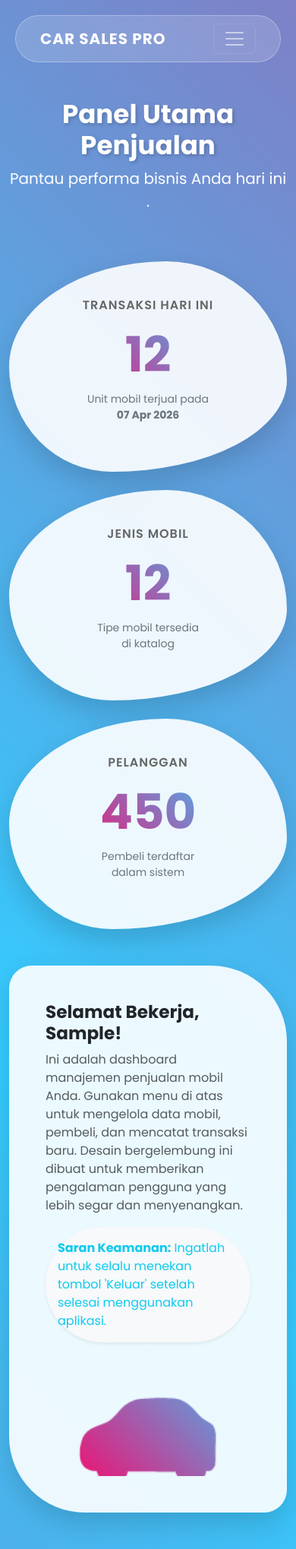
After one commit to RahmaAza/rahmaa, a PHP site: page /dashboard.php in a window 390 px wide. The commit adds this page. Shown: the whole page at 76% size. Run offline with PHP 8.4, Linux system fonts and the light colour scheme; the visitor is signed in with stand-in values (Sample User, id 1).

Commit message:
menambahkan dashboard.php dan jenis_mobil.php

```diff
--- /dev/null
+++ b/dashboard.php
@@ -0,0 +1,207 @@
+<?php
+include 'config.php';
+session_start();
+
+// Proteksi Session
+if (!isset($_SESSION['username'])) {
+    header("Location: login.php");
+    exit();
+}
+
+$username = $_SESSION['username'];
+
+// Query untuk mengambil jumlah transaksi HARI INI (Asumsi tabel 'transaksi' dan kolom 'tgl_transaksi' ada)
+$tgl_sekarang = date('Y-m-d');
+// KONEKSI DB DINONAKTIFKAN UNTUK DEMO CODE, AKTIFKAN JIKA DB SUDAH SIAP
+// $query_today = "SELECT COUNT(*) AS total FROM transaksi WHERE DATE(tgl_transaksi) = '$tgl_sekarang'";
+// $result_today = mysqli_query($conn, $query_today);
+// $data_today = mysqli_fetch_assoc($result_today);
+// $jumlah_transaksi = $data_today['total'] ?? 0;
+$jumlah_transaksi = 12; // DATA DUMMY UNTUK DEMO TAMPILAN
+?>
+
+<!DOCTYPE html>
+<html lang="id">
+<head>
+    <meta charset="UTF-8">
+    <meta name="viewport" content="width=device-width, initial-scale=1.0">
+    <title>Dashboard Gelembung - Car Sales Pro</title>
+    <link href="https://cdn.jsdelivr.net/npm/bootstrap@5.3.0/dist/css/bootstrap.min.css" rel="stylesheet">
+    <link href="https://fonts.googleapis.com/css2?family=Poppins:wght@300;400;600;700&display=swap" rel="stylesheet">
+
+    <style>
+        :root {
+            --color-1: #f06; /* Pink/Red dari Login */
+            --color-2: #3cf; /* Blue dari Login */
+            --color-3: #f06; /* Kembali ke Pink */
+        }
+
+        body {
+            font-family: 'Poppins', sans-serif;
+            background: linear-gradient(45deg, var(--color-1), var(--color-2), var(--color-3));
+            background-size: 400% 400%;
+            animation: gradientBG 15s ease infinite;
+            min-height: 100vh;
+            overflow-x: hidden;
+            color: #333;
+        }
+
+        @keyframes gradientBG {
+            0% { background-position: 0% 50%; }
+            50% { background-position: 100% 50%; }
+            100% { background-position: 0% 50%; }
+        }
+
+        /* Navigasi Bergelembung */
+        .navbar-custom {
+            background: rgba(255, 255, 255, 0.15);
+            backdrop-filter: blur(15px);
+            border-radius: 50px; /* Gelembung Panjang */
+            margin: 20px;
+            border: 1px solid rgba(255, 255, 255, 0.3);
+            padding: 10px 20px;
+        }
+
+        .navbar-brand { font-weight: 700; color: white !important; text-transform: uppercase; letter-spacing: 1px; }
+        .nav-link { color: white !important; font-weight: 400; transition: 0.3s; padding: 10px 20px !important; border-radius: 30px; }
+        .nav-link:hover, .nav-link.active { background: rgba(255, 255, 255, 0.2); color: #fff !important; }
+
+        /* Tombol Logout Bergelembung */
+        .btn-logout {
+            background: linear-gradient(45deg, #ff416c, #ff4b2b);
+            color: white;
+            border-radius: 50px;
+            border: none;
+            padding: 8px 25px;
+            font-weight: 600;
+            transition: 0.3s;
+            box-shadow: 0 4px 15px rgba(255, 75, 43, 0.3);
+        }
+        .btn-logout:hover { transform: scale(1.05); color: white; box-shadow: 0 6px 20px rgba(255, 75, 43, 0.5); }
+
+        /* KARTU GELEMBUNG UTAMA (The Blobs) */
+        .blob-card {
+            background: rgba(255, 255, 255, 0.9);
+            border: none;
+            backdrop-filter: blur(10px);
+            box-shadow: 0 15px 35px rgba(0,0,0,0.15);
+            transition: 0.5s ease;
+            position: relative;
+            overflow: hidden;
+        }
+
+        /* Bentuk Gelembung Tidak Beraturan untuk Kartu Utama */
+        .blob-1 { border-radius: 60% 40% 70% 30% / 50% 60% 40% 50%; }
+        .blob-2 { border-radius: 40% 60% 30% 70% / 60% 50% 50% 40%; }
+        .blob-3 { border-radius: 70% 30% 50% 50% / 30% 70% 40% 60%; }
+        .blob-main { border-radius: 30px 100px 30px 100px; } /* Bentuk unik untuk konten besar */
+
+        .blob-card:hover {
+            transform: translateY(-10px) scale(1.02);
+            box-shadow: 0 20px 40px rgba(0,0,0,0.2);
+        }
+
+        /* Efek Denyut Gelembung (Optional, matikan jika terlalu mengganggu) */
+        @keyframes blobPulse {
+            0% { border-radius: 60% 40% 70% 30% / 50% 60% 40% 50%; }
+            50% { border-radius: 50% 50% 50% 50% / 50% 50% 50% 50%; }
+            100% { border-radius: 60% 40% 70% 30% / 50% 60% 40% 50%; }
+        }
+        /* Terapkan hanya pada kartu statistik kecil */
+        .col-md-4 .blob-card {
+            animation: blobPulse 8s linear infinite;
+        }
+
+        .stat-number {
+            font-size: 4rem;
+            font-weight: 700;
+            background: linear-gradient(45deg, var(--color-1), var(--color-2));
+            -webkit-background-clip: text;
+            -webkit-text-fill-color: transparent;
+            line-height: 1;
+        }
+
+        .card-title-custom { font-size: 1rem; font-weight: 600; text-transform: uppercase; color: #666; letter-spacing: 1px; }
+        .welcome-text { color: white; text-shadow: 2px 2px 5px rgba(0,0,0,0.2); font-weight: 700; }
+    </style>
+</head>
+<body>
+
+<nav class="navbar navbar-expand-lg navbar-dark navbar-custom">
+    <div class="container-fluid">
+        <a class="navbar-brand" href="#">CAR SALES PRO</a>
+        <button class="navbar-toggler" type="button" data-bs-toggle="collapse" data-bs-target="#navbarNav">
+            <span class="navbar-toggler-icon"></span>
+        </button>
+        <div class="collapse navbar-collapse" id="navbarNav">
+            <ul class="navbar-nav mx-auto align-items-center">
+                <li class="nav-item"><a class="nav-link active" href="dashboard.php">Dashboard</a></li>
+                <li class="nav-item"><a class="nav-link" href="jenis_mobil.php">Jenis Mobil</a></li>
+                <li class="nav-item"><a class="nav-link" href="#">Data Pembeli</a></li>
+                <li class="nav-item"><a class="nav-link" href="#">Transaksi</a></li>
+            </ul>
+            <div class="d-flex align-items-center">
+                <span class="text-white me-3 fw-light">Halo, <strong><?= ucfirst($username); ?></strong></span>
+                <a href="logout.php" class="btn btn-logout btn-sm">Keluar</a>
+            </div>
+        </div>
+    </div>
+</nav>
+
+<div class="container mt-5">
+    <div class="row">
+        <div class="col-12 text-center mb-5">
+            <h1 class="welcome-text display-4">Panel Utama Penjualan</h1>
+            <p class="text-white fs-5">Pantau performa bisnis Anda hari ini .</p>
+        </div>
+    </div>
+
+    <div class="row justify-content-center g-4">
+        <div class="col-md-4">
+            <div class="card blob-card blob-1 p-5 text-center h-100 d-flex flex-column justify-content-center">
+                <h6 class="card-title-custom mb-3">Transaksi Hari Ini</h6>
+                <div class="stat-number my-2">
+                    <?= $jumlah_transaksi; ?>
+                </div>
+                <p class="text-secondary small mt-2">Unit mobil terjual pada<br><strong><?= date('d M Y'); ?></strong></p>
+            </div>
+        </div>
+
+        <div class="col-md-4">
+            <div class="card blob-card blob-2 p-5 text-center h-100 d-flex flex-column justify-content-center">
+                <h6 class="card-title-custom mb-3">Jenis Mobil</h6>
+                <div class="stat-number my-2">12</div>
+                <p class="text-secondary small mt-2">Tipe mobil tersedia<br>di katalog</p>
+            </div>
+        </div>
+
+        <div class="col-md-4">
+            <div class="card blob-card blob-3 p-5 text-center h-100 d-flex flex-column justify-content-center">
+                <h6 class="card-title-custom mb-3">Pelanggan</h6>
+                <div class="stat-number my-2">450</div>
+                <p class="text-secondary small mt-2">Pembeli terdaftar<br>dalam sistem</p>
+            </div>
+        </div>
+
+        <div class="col-12 mt-5 mb-5">
+            <div class="card blob-card blob-main p-5">
+                <div class="row align-items-center">
+                    <div class="col-md-8">
+                        <h3 class="fw-bold">Selamat Bekerja, <?= ucfirst($username); ?>!</h3>
+                        <p class="text-muted">Ini adalah dashboard manajemen penjualan mobil Anda. Gunakan menu di atas untuk mengelola data mobil, pembeli, dan mencatat transaksi baru. Desain bergelembung ini dibuat untuk memberikan pengalaman pengguna yang lebih segar dan menyenangkan.</p>
+                        <div class="alert alert-info border-0 rounded-pill bg-light text-info shadow-sm">
+                            <strong>Saran Keamanan:</strong> Ingatlah untuk selalu menekan tombol 'Keluar' setelah selesai menggunakan aplikasi.
+                        </div>
+                    </div>
+                    <div class="col-md-4 text-center">
+                        <div class="stat-number text-opacity-25" style="font-size: 10rem;">🚗</div>
+                    </div>
+                </div>
+            </div>
+        </div>
+    </div>
+</div>
+
+<script src="https://cdn.jsdelivr.net/npm/bootstrap@5.3.0/dist/js/bootstrap.bundle.min.js"></script>
+</body>
+</html>
```
Also changed, not shown: index.php (+75 -23 lines), jenis_mobil.php (added, +220 -0 lines).
